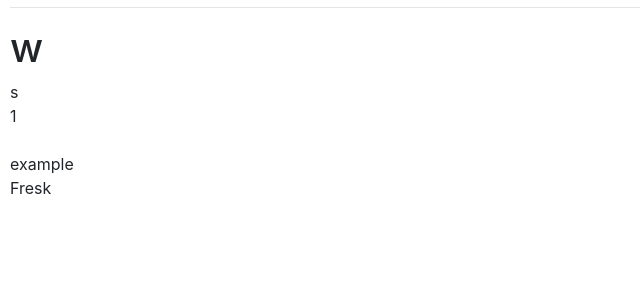
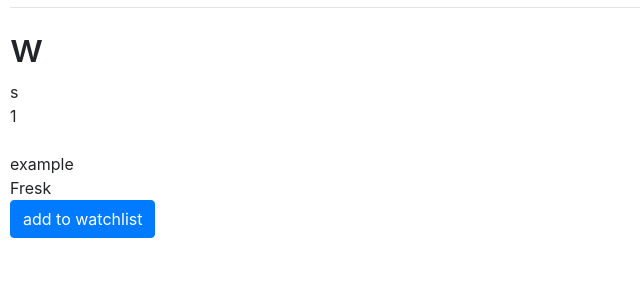
Before and after one commit to Damageddream/commerce, a Django app: page /9 in a window 1280 px wide. Shown: the part 155-455 px from the top of the page, without its empty margins (0-640 px from the left). Run offline with Django 3.2, Linux system fonts and the light colour scheme; a user stored in the database is signed in; data comes from the database, SQL or seed files in the repository; both versions use the stored data as it was after the commit; some libraries are stand-ins or nearby versions.

Commit message:
working on many to many getting closer

```diff
--- a/auctions/templates/auctions/listing.html
+++ b/auctions/templates/auctions/listing.html
@@ -7,5 +7,11 @@
     <div><img src="{{ listing.image_url }}"></div>
     <div>{{ listing.category }}</div>
     <div>{{ listing.poster }}</div>
+    {% if user.is_authenticated %}
+        <form action="{% url 'listing' listing.id %}" method="post">
+            {% csrf_token %}
+            <input class="btn btn-primary" type="submit" value="add to watchlist">
+        </form>
+    {% endif %}
 
 {% endblock %}
--- a/auctions/views.py
+++ b/auctions/views.py
@@ -75,7 +75,8 @@ def new_listing(request):
         description = request.POST["description"],
         starting_bid = request.POST["starting_bid"],
         image_url = request.POST["image"],
-        category = request.POST.get("category", "example"))
+        category = request.POST.get("category", "example"),
+        )
         lisiting.save()
         return HttpResponseRedirect(reverse("index"))
     else:
@@ -84,9 +85,16 @@ def new_listing(request):
         })
 def listing(request, listing_id):
     listing = Listing.objects.get(id=listing_id)
-    return render(request, "auctions/listing.html", {
+    if request.method == "POST":
+
+        listing.watchers.add(request.user.id)
+        return render(request, "auctions/listing.html", {
         "listing": listing
     })
+    else:
+        return render(request, "auctions/listing.html", {
+            "listing": listing
+        })
 
 @login_required
 def watchlist(request):
```
Also changed, not shown: db.sqlite3.
